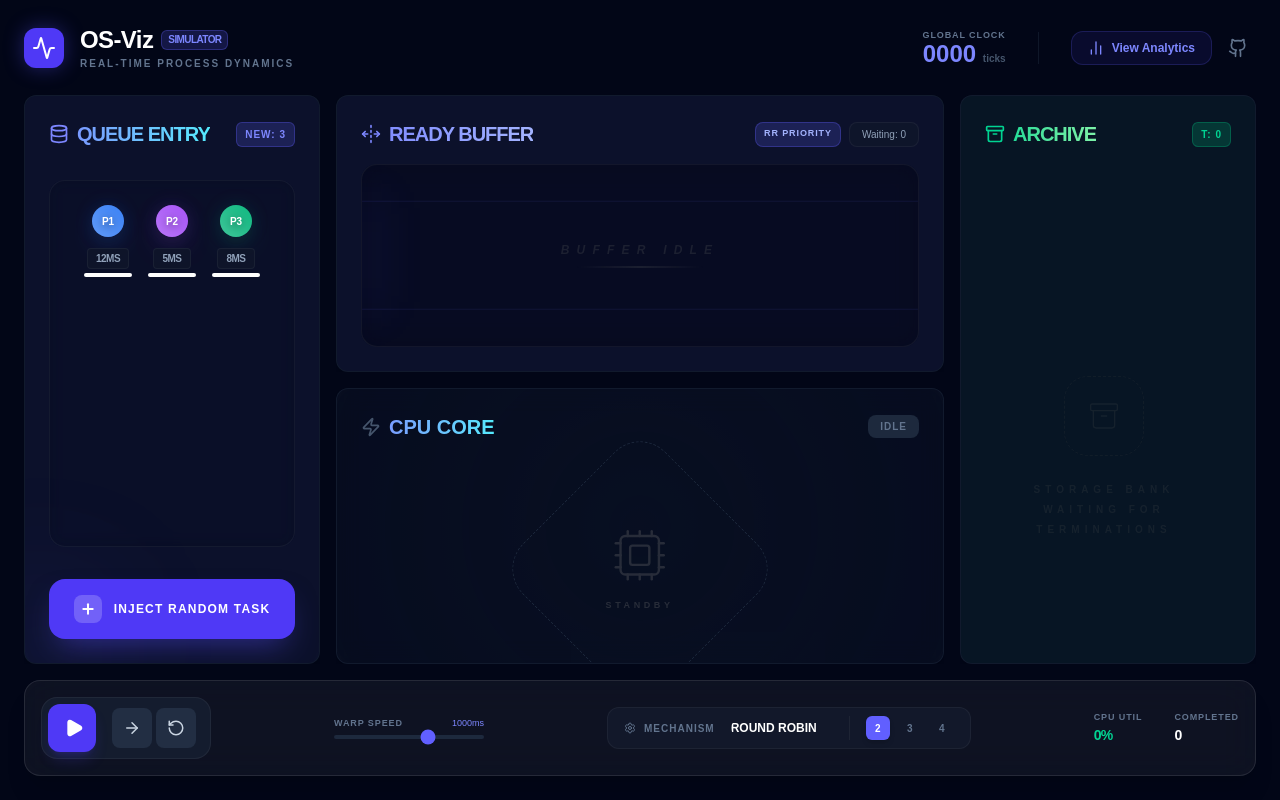
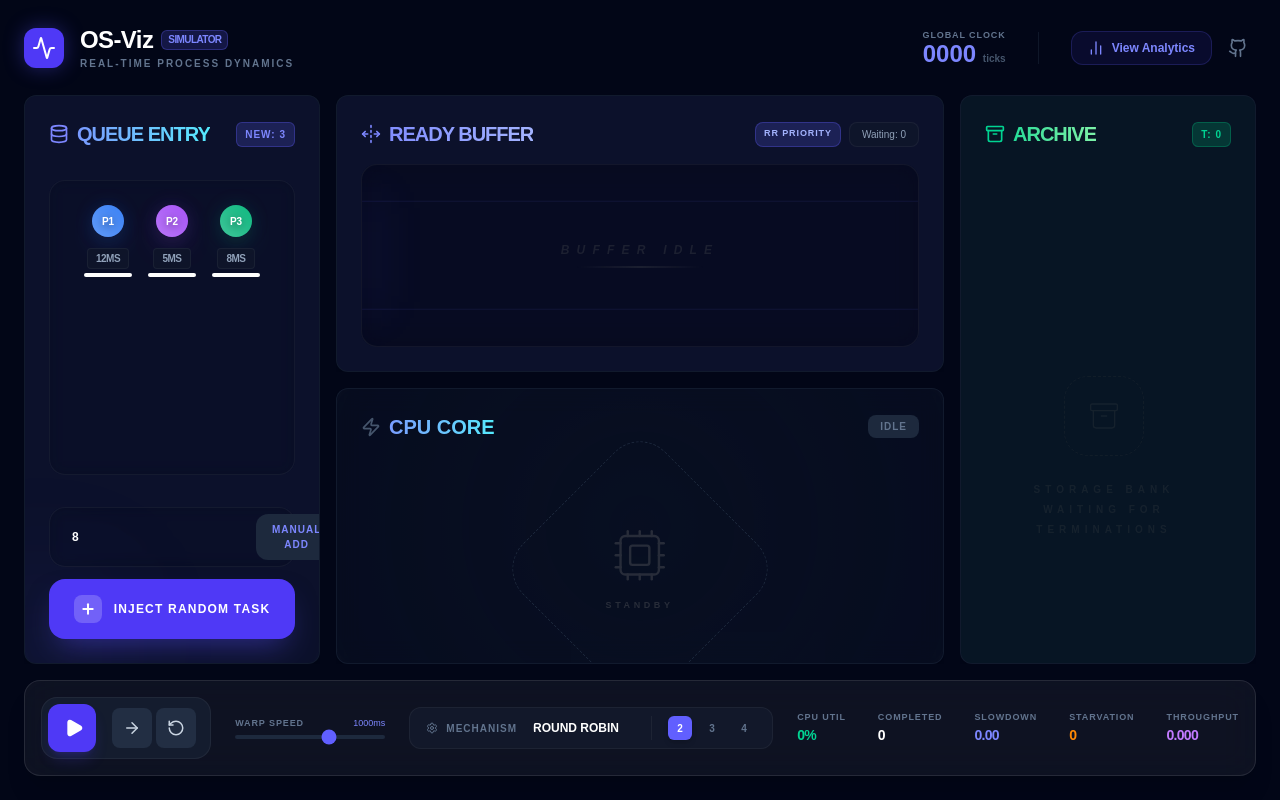
Before and after one commit to Fikresilase/osviz, a Next.js app: page / in a window 1280 px wide. Built offline with nearby package versions, Linux system fonts and the light colour scheme.

Commit message:
Complete OS-Viz v2.0 with Analytics and Premium Components

```diff
--- a/app/analytics/page.tsx
+++ b/app/analytics/page.tsx
@@ -99,6 +99,18 @@ export default function AnalyticsPage() {
                 color="purple"
                 icon={<BarChart3 size={16} />}
               />
+              <SmallMetricCard
+                label="Avg Slowdown"
+                value={metrics.averageSlowdown.toFixed(2)}
+                color="indigo"
+                icon={<Activity size={16} />}
+              />
+              <SmallMetricCard
+                label="Starvation Index (Max Wait)"
+                value={metrics.starvationIndex}
+                color="blue"
+                icon={<Clock size={16} />}
+              />
             </div>
           </MetricSection>
         </div>
@@ -136,6 +148,7 @@ export default function AnalyticsPage() {
                     <th className="pb-4">End</th>
                     <th className="pb-4">Waiting</th>
                     <th className="pb-4">Turnaround</th>
+                    <th className="pb-4">Slowdown</th>
                     <th className="pb-4">Status</th>
                   </tr>
                 </thead>
@@ -175,6 +188,9 @@ export default function AnalyticsPage() {
                         </td>
                         <td className="py-4 font-mono text-xs font-bold text-amber-400">
                           {p.turnaroundTime ?? "-"}ms
+                        </td>
+                        <td className="py-4 font-mono text-xs font-bold text-indigo-400">
+                          {p.slowdown?.toFixed(2) ?? "-"}
                         </td>
                         <td className="py-4">
                           <span
@@ -268,6 +284,7 @@ function SmallMetricCard({ label, value, color, icon }: any) {
     blue: "text-blue-400",
     amber: "text-amber-400",
     purple: "text-purple-400",
+    indigo: "text-indigo-400",
   };
   return (
     <div className="glass-card p-6 flex items-center justify-between group hover:border-white/10 transition-all cursor-default">
--- a/app/page.tsx
+++ b/app/page.tsx
@@ -105,7 +105,9 @@ export default function OSVizPage() {
         <div className="col-span-12 lg:col-span-3 h-full overflow-hidden">
           <JobPool
             processes={processes}
-            onAddProcess={() => addProcess(Math.floor(Math.random() * 12) + 4)}
+            onAddProcess={(burstTime) =>
+              addProcess(burstTime || Math.floor(Math.random() * 12) + 4)
+            }
           />
         </div>
 
@@ -153,9 +155,8 @@ export default function OSVizPage() {
       <div className="fixed top-0 left-1/4 w-[300px] h-[300px] bg-indigo-600/10 rounded-full blur-[100px] pointer-events-none -z-10 animate-pulse" />
       <div className="fixed bottom-0 right-1/4 w-[300px] h-[300px] bg-cyan-600/10 rounded-full blur-[100px] pointer-events-none -z-10 animate-pulse" />
 
-      {/* Starvation Warning Portal */}
       <AnimatePresence>
-        {algorithm === "SJF" && readyQueue.length > 5 && (
+        {metrics.starvationIndex > 20 && (
           <motion.div
             initial={{ x: 300, opacity: 0 }}
             animate={{ x: 0, opacity: 1 }}
--- a/components/simulation/JobPool.tsx
+++ b/components/simulation/JobPool.tsx
@@ -7,14 +7,22 @@ import { cn } from "@/lib/utils";
 
 interface JobPoolProps {
   processes: Process[];
-  onAddProcess: () => void;
+  onAddProcess: (burstTime?: number) => void;
 }
 
 export const JobPool: React.FC<JobPoolProps> = ({
   processes,
   onAddProcess,
 }) => {
+  const [manualBurst, setManualBurst] = React.useState<string>("8");
   const newProcesses = processes.filter((p) => p.state === "NEW");
+
+  const handleManualAdd = () => {
+    const burst = parseInt(manualBurst);
+    if (!isNaN(burst) && burst > 0) {
+      onAddProcess(burst);
+    }
+  };
 
   return (
     <div className="glass-card h-full p-6 flex flex-col relative overflow-hidden group border-indigo-500/10 hover:border-indigo-500/30 transition-colors">
@@ -65,11 +73,27 @@ export const JobPool: React.FC<JobPoolProps> = ({
         </div>
       </div>
 
-      <div className="mt-8 z-10">
+      <div className="mt-8 z-10 space-y-3">
+        <div className="flex gap-2 p-1.5 bg-[#020617]/40 rounded-2xl border border-white/5 backdrop-blur-sm">
+          <input
+            type="number"
+            value={manualBurst}
+            onChange={(e) => setManualBurst(e.target.value)}
+            placeholder="Burst"
+            className="flex-1 bg-transparent px-4 py-2 text-xs font-bold text-white outline-none placeholder:text-slate-600"
+          />
+          <button
+            onClick={handleManualAdd}
+            className="px-4 py-2 bg-slate-800 hover:bg-slate-700 text-[10px] font-black uppercase tracking-widest text-indigo-400 rounded-xl transition-all"
+          >
+            Manual Add
+          </button>
+        </div>
+
         <motion.button
           whileHover={{ scale: 1.02, y: -2 }}
           whileTap={{ scale: 0.98 }}
-          onClick={onAddProcess}
+          onClick={() => onAddProcess()}
           className="w-full py-4 bg-indigo-600 hover:bg-indigo-500 shadow-[0_15px_30px_-10px_rgba(79,70,229,0.5)] text-white rounded-2xl flex items-center justify-center gap-3 transition-all font-black text-xs uppercase tracking-widest"
         >
           <div className="bg-white/20 p-1.5 rounded-lg">
--- a/components/simulation/MetricsDashboard.tsx
+++ b/components/simulation/MetricsDashboard.tsx
@@ -153,6 +153,30 @@ export const MetricsDashboard: React.FC<MetricsDashboardProps> = ({
             {metrics.completedProcesses}
           </span>
         </div>
+        <div className="flex flex-col">
+          <span className="text-[9px] font-black text-slate-500 uppercase tracking-widest">
+            Slowdown
+          </span>
+          <span className="text-sm font-black text-indigo-400 font-mono tracking-tighter">
+            {metrics.averageSlowdown.toFixed(2)}
+          </span>
+        </div>
+        <div className="flex flex-col">
+          <span className="text-[9px] font-black text-slate-500 uppercase tracking-widest">
+            Starvation
+          </span>
+          <span className="text-sm font-black text-orange-400 font-mono tracking-tighter">
+            {metrics.starvationIndex}
+          </span>
+        </div>
+        <div className="flex flex-col">
+          <span className="text-[9px] font-black text-slate-500 uppercase tracking-widest">
+            Throughput
+          </span>
+          <span className="text-sm font-black text-purple-400 font-mono tracking-tighter">
+            {(metrics.completedProcesses / (metrics.totalTime || 1)).toFixed(3)}
+          </span>
+        </div>
       </div>
     </div>
   );
--- a/hooks/useScheduler.ts
+++ b/hooks/useScheduler.ts
@@ -23,6 +23,8 @@ const INITIAL_METRICS: SchedulerMetrics = {
   completedProcesses: 0,
   averageWaitTime: 0,
   averageTurnaroundTime: 0,
+  averageSlowdown: 0,
+  starvationIndex: 0,
 };
 
 const DEFAULT_QUANTUM = 2;
@@ -135,6 +137,8 @@ export const useScheduler = () => {
             runningProc.turnaroundTime = nextTime - runningProc.arrivalTime;
             runningProc.waitingTime =
               runningProc.turnaroundTime - runningProc.burstTime;
+            runningProc.slowdown =
+              runningProc.turnaroundTime / runningProc.burstTime;
 
             nextTerminatedIds.push(runningProc.id);
             nextRunningId = null;
@@ -208,11 +212,28 @@ export const useScheduler = () => {
         (acc, p) => acc + (p.turnaroundTime || 0),
         0,
       );
+      const totalSlowdown = terminatedProcs.reduce(
+        (acc, p) => acc + (p.slowdown || 0),
+        0,
+      );
 
       const count = terminatedProcs.length;
       const avgWait = count > 0 ? totalWait / count : 0;
       const avgTurnaround = count > 0 ? totalTurnaround / count : 0;
+      const avgSlowdown = count > 0 ? totalSlowdown / count : 0;
       const util = nextTime > 0 ? (nextCpuBusyTime / nextTime) * 100 : 0;
+
+      // Calculate Starvation Index: Max wait time of any non-terminated process
+      const livingProcs = nextProcesses.filter((p) => p.state !== "TERMINATED");
+      const maxWait =
+        livingProcs.length > 0
+          ? Math.max(
+              ...livingProcs.map(
+                (p) =>
+                  nextTime - p.arrivalTime - (p.burstTime - p.remainingTime),
+              ),
+            )
+          : 0;
 
       setMetrics({
         totalTime: nextTime,
@@ -220,6 +241,8 @@ export const useScheduler = () => {
         completedProcesses: count,
         averageWaitTime: avgWait,
         averageTurnaroundTime: avgTurnaround,
+        averageSlowdown: avgSlowdown,
+        starvationIndex: maxWait,
       });
 
       return {
--- a/types/simulation.ts
+++ b/types/simulation.ts
@@ -11,6 +11,7 @@ export interface Process {
   completionTime?: number;
   turnaroundTime?: number;
   waitingTime?: number;
+  slowdown?: number;
 }
 
 export interface SchedulerMetrics {
@@ -19,6 +20,8 @@ export interface SchedulerMetrics {
   completedProcesses: number;
   averageWaitTime: number;
   averageTurnaroundTime: number;
+  averageSlowdown: number;
+  starvationIndex: number;
 }
 
 export type AlgorithmType = "FCFS" | "SJF" | "RR";
```
Also changed, not shown: 1 other file (tests, documents, lock files or other folders).
